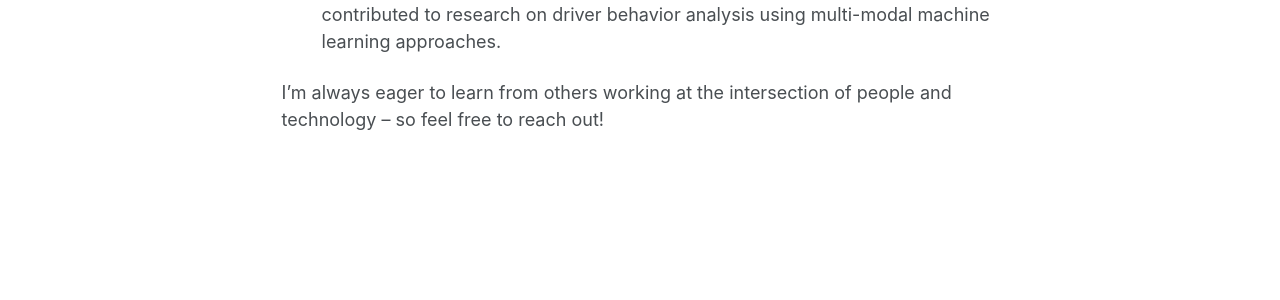
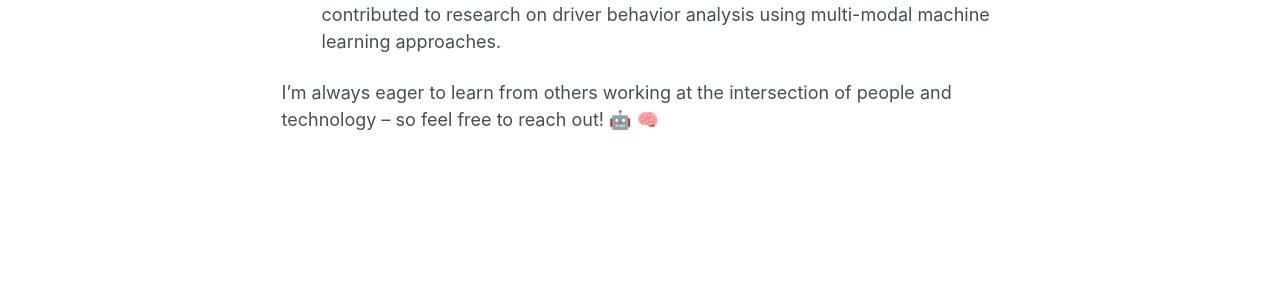
Before and after one commit to laurafleig/laurafleig.github.io, a Jekyll site: the page built from _pages/about.md, in a window 1280 px wide and 1195 px high. Shown: the part 658-958 px from the top of the window. Built offline with Jekyll 4.4.1, drawn with Linux system fonts in a browser that asks for light colours; some web fonts are replaced.

```diff
--- a/_pages/about.md
+++ b/_pages/about.md
@@ -19,4 +19,4 @@ I graduated with a B.S. in Cognitive Science/Machine Learning and a minor in Mat
 
 - At the [Laboratory for Intelligent and Safe Automobiles](https://cvrr.ucsd.edu/) with Dr. Mohan Trivedi, I contributed to research on driver behavior analysis using multi-modal machine learning approaches.
 
-I’m always eager to learn from others working at the intersection of people and technology -- so feel free to reach out!
+I’m always eager to learn from others working at the intersection of people and technology -- so feel free to reach out! 🤖 🧠
```
